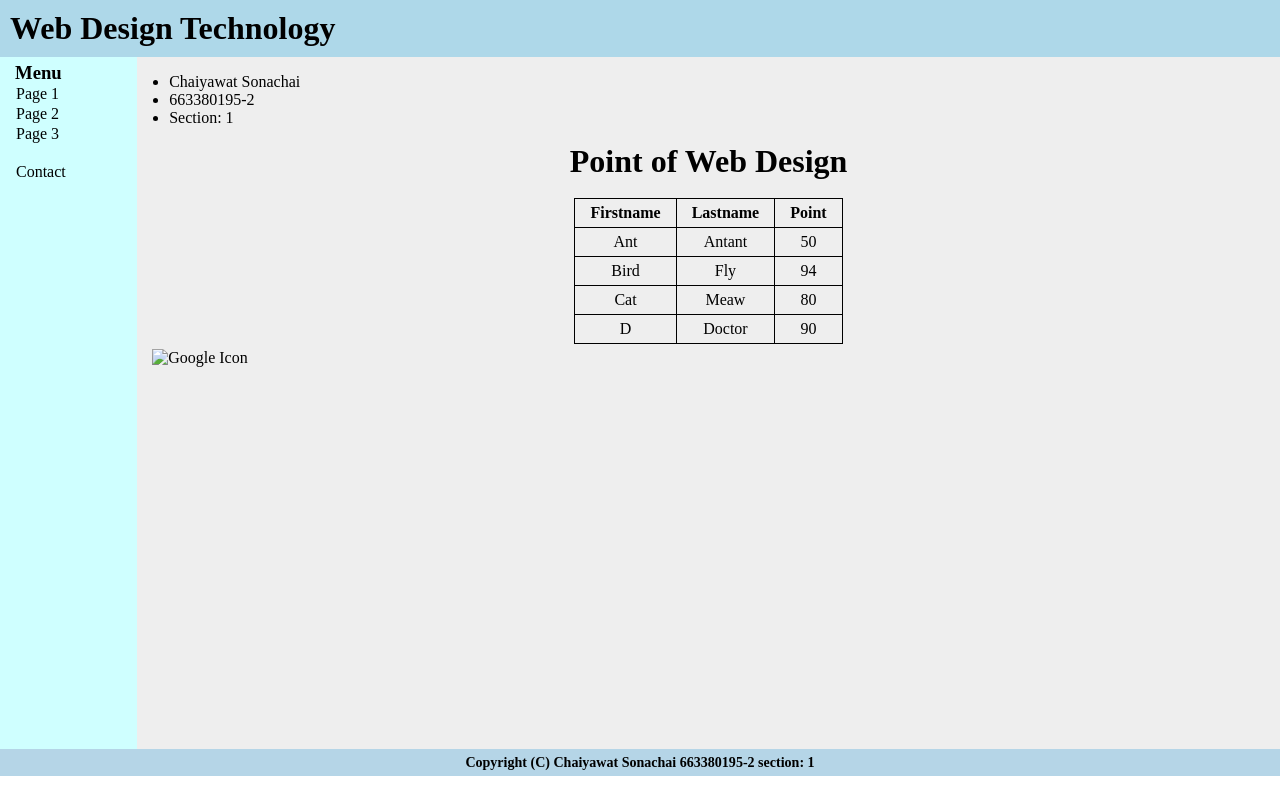
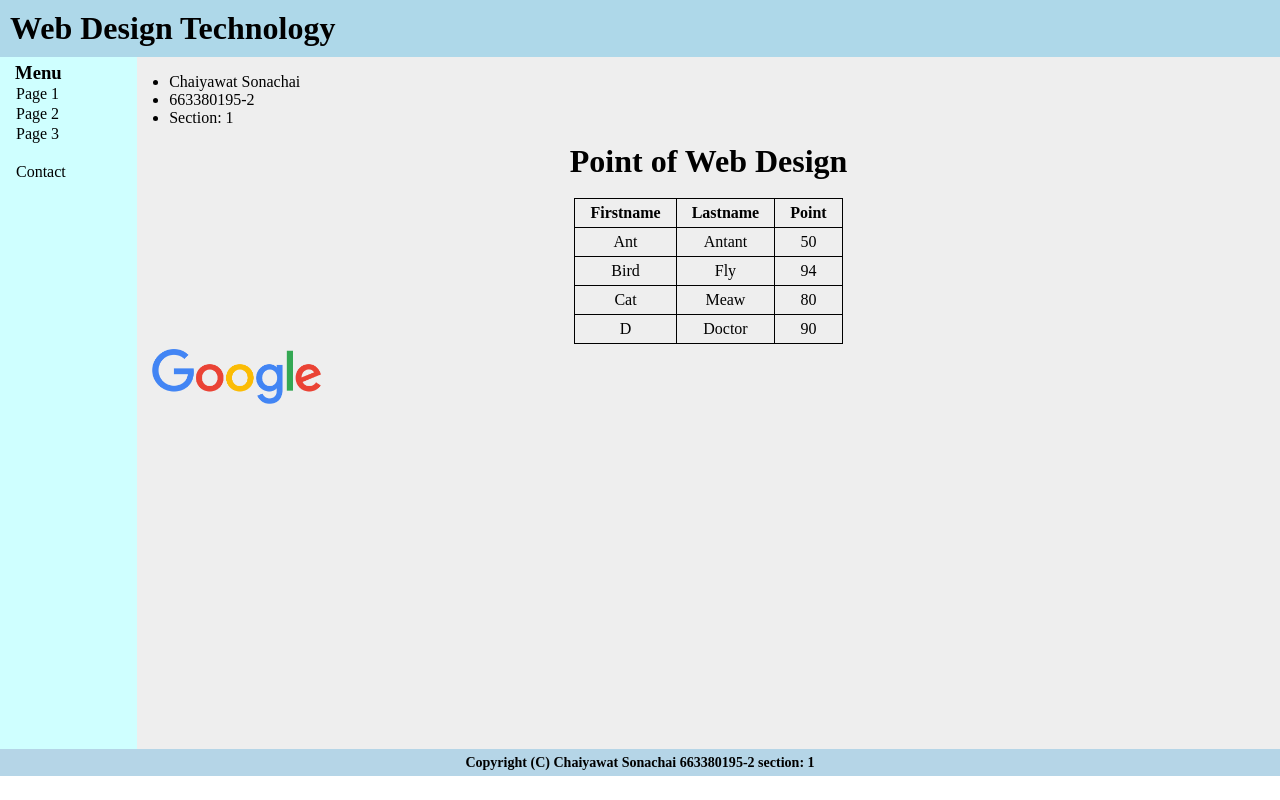
Before and after one commit to Best19s/Web-Design-Lab, a plain HTML site: page Lab_1/index.html in a window 1280 px wide. Drawn offline with Linux system fonts and the light colour scheme.

Commit message:
2nd commit

```diff
--- a/index.html
+++ b/Lab_1/index.html
@@ -109,7 +109,7 @@
                 </table>
             </center>
 
-            <img src="/HW01_IT_Sec01_663380195-2/Google.png" alt="Google Icon">
+            <img src="/Lab_1/Google.png" alt="Google Icon">
         </div>
     </div>
 
```
Also changed, not shown: Lab_1/Google.png (renamed from Google.png).
